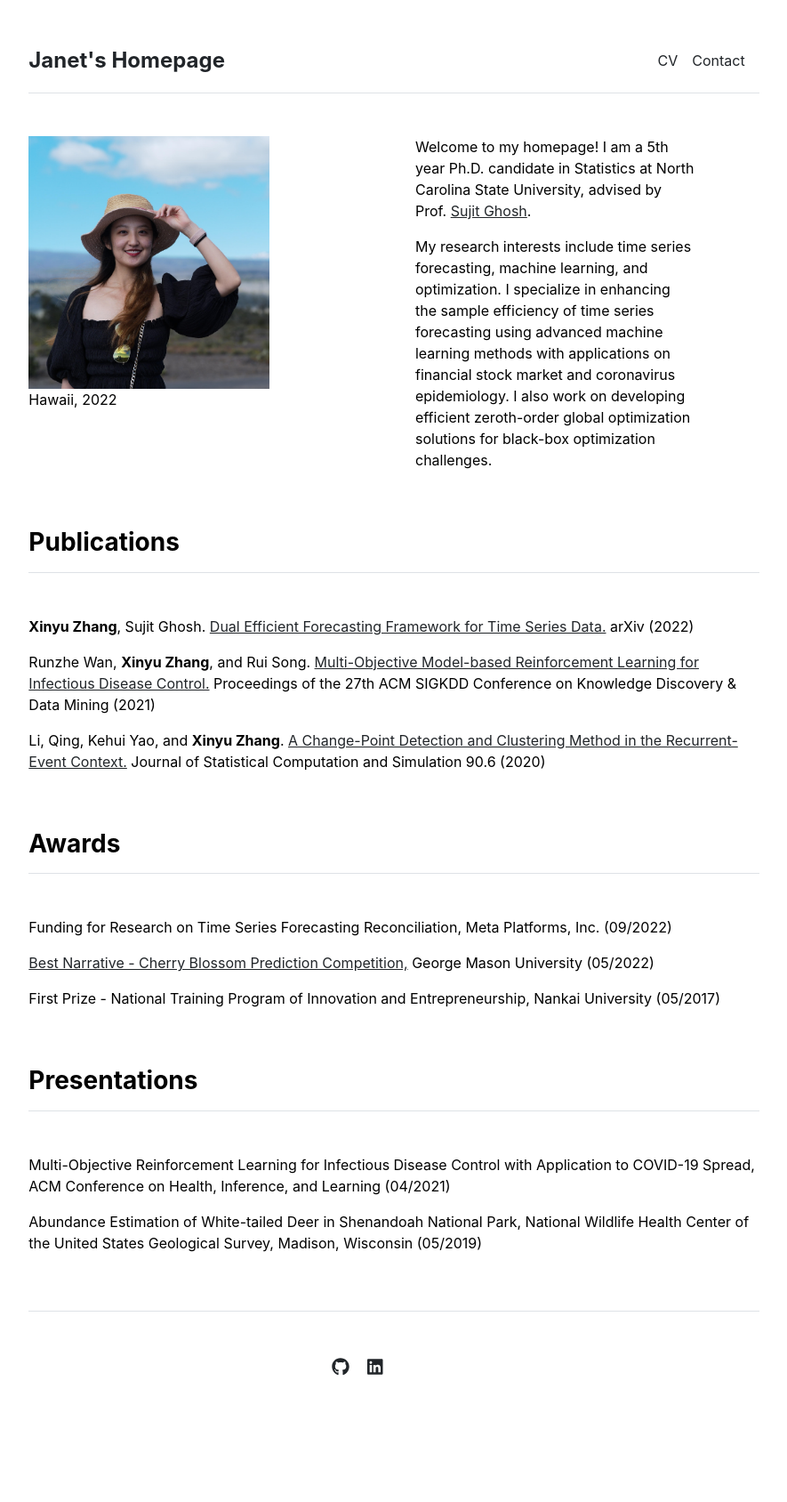
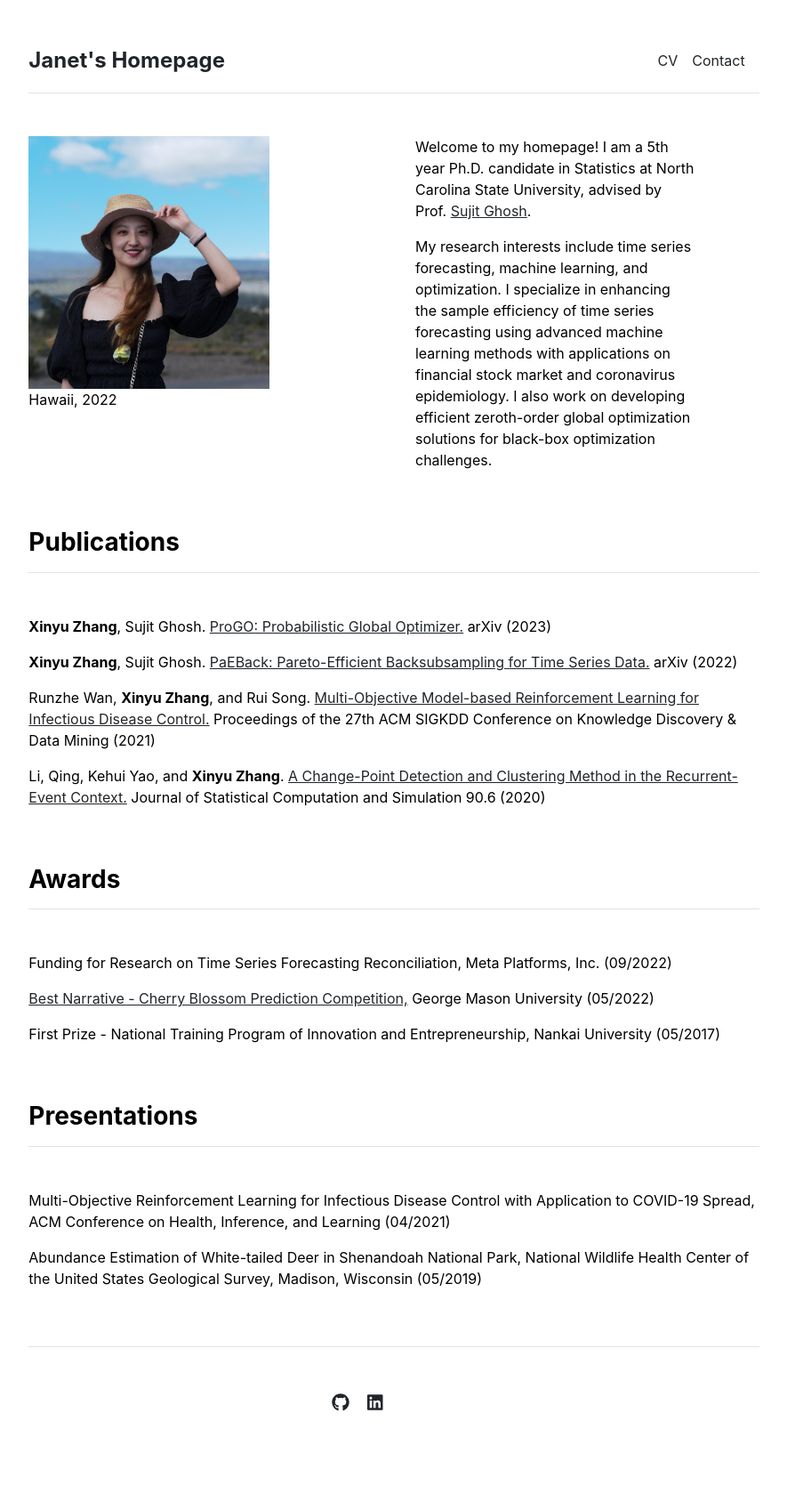
Before and after one commit to xinyuz1996/xinyuz1996.github.io, a Jekyll site: the page built from index.md, in a window 1280 px wide. Shown: the whole page at 89% size, without its empty margins (197-1082 px from the left). Built offline with Jekyll 4.4.1, drawn with Linux system fonts in a browser that asks for light colours; before the commit the page ends 1648 px from its top, so only the background shows below that.

Commit message:
Update publications.yml

```diff
--- a/_data/publications.yml
+++ b/_data/publications.yml
@@ -1,5 +1,6 @@
 featured:
-- {name: '<b>Xinyu Zhang</b>, Sujit Ghosh.', title: 'Dual Efficient Forecasting Framework for Time Series Data.', venue: 'arXiv (2022)', url: 'https://arxiv.org/abs/2210.15780'}
+- {name: '<b>Xinyu Zhang</b>, Sujit Ghosh.', title: 'ProGO: Probabilistic Global Optimizer.', venue: 'arXiv (2023)', url: 'https://arxiv.org/abs/2310.04457'}
+- {name: '<b>Xinyu Zhang</b>, Sujit Ghosh.', title: 'PaEBack: Pareto-Efficient Backsubsampling for Time Series Data.', venue: 'arXiv (2022)', url: 'https://arxiv.org/abs/2210.15780'}
 - {name: 'Runzhe Wan, <b>Xinyu Zhang</b>, and Rui Song.', title: 'Multi-Objective Model-based Reinforcement Learning for Infectious Disease Control.', venue: 'Proceedings of the 27th ACM SIGKDD Conference on Knowledge Discovery & Data Mining (2021)', url: 'https://arxiv.org/abs/2009.04607'}
 - {name: 'Li, Qing, Kehui Yao, and <b>Xinyu Zhang</b>.', title: 'A Change-Point Detection and Clustering Method in the Recurrent-Event Context.', venue: 'Journal of Statistical Computation and Simulation 90.6 (2020)', url: 'https://www.tandfonline.com/doi/abs/10.1080/00949655.2020.1718149'}
 index:
```
